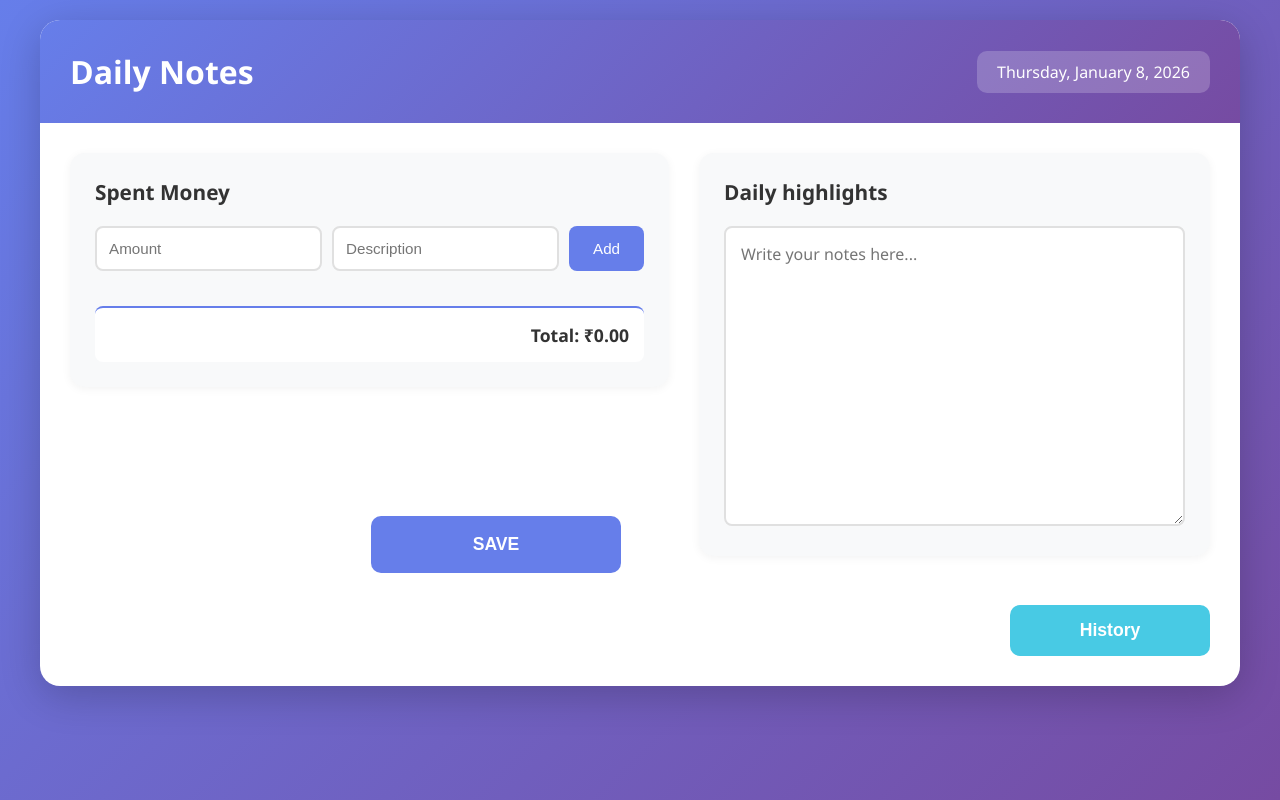
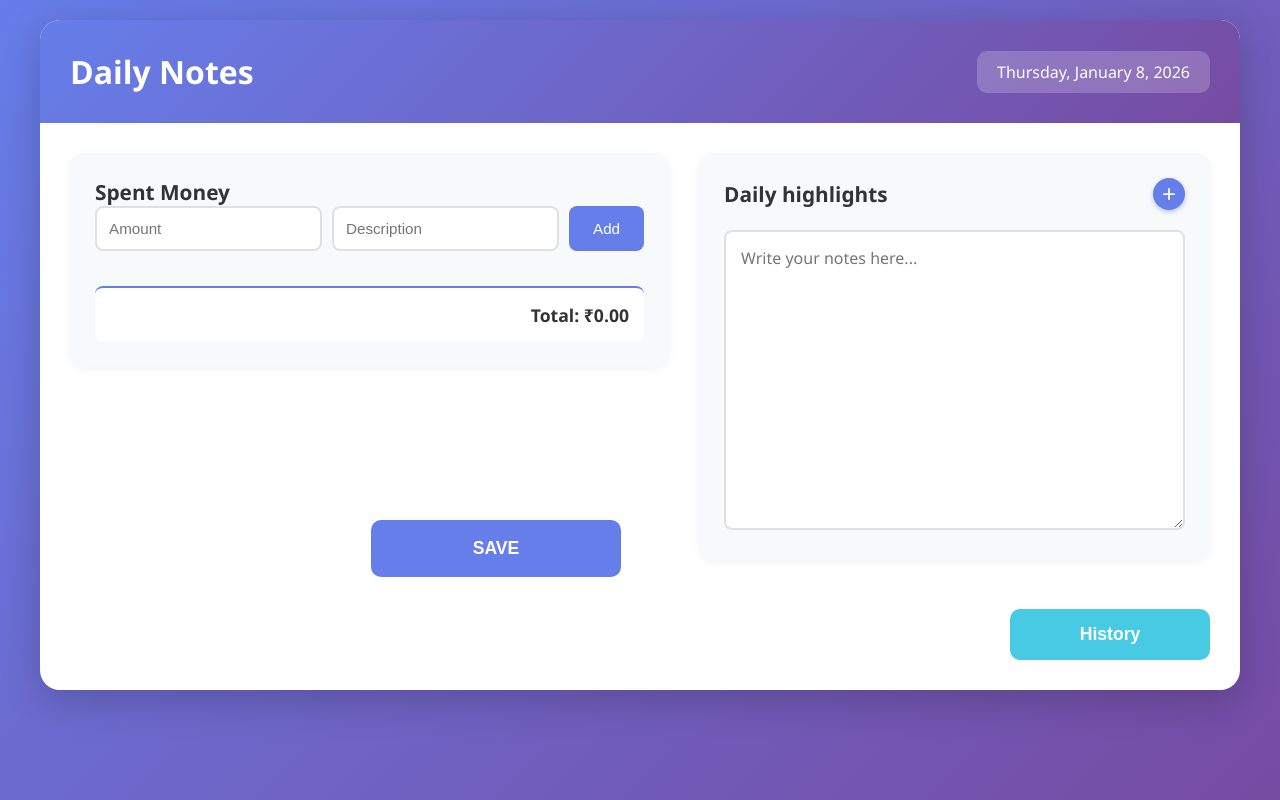
Before and after one commit to santhoshkv102003/DailyNotes, a React (Vite) app: page / in a window 1280 px wide. Built offline with nearby package versions, Linux system fonts and the light colour scheme.

Commit message:
change daily highlets

```diff
--- a/src/components/HistoryModal.jsx
+++ b/src/components/HistoryModal.jsx
@@ -95,7 +95,7 @@ const HistoryModal = ({ isOpen, onClose, onLoadHistory, onDeleteHistory, onDelet
         if (lines.length === 0) return <p>No notes for this date</p>;
 
         return lines.map((line, idx) => (
-            <p key={idx} style={{ margin: '8px 0', paddingLeft: '10px' }}>• {line.trim()}</p>
+            <p key={idx} style={{ margin: '8px 0', paddingLeft: '10px' }}>{line.trim()}</p>
         ));
     };
 
--- a/src/components/NotesSection.jsx
+++ b/src/components/NotesSection.jsx
@@ -1,10 +1,86 @@
 import React from 'react';
 
 const NotesSection = ({ notes, setNotes }) => {
+    const textareaRef = React.useRef(null);
+
+    const addNumberPoint = () => {
+        let currentText = notes || '';
+        let newNumber = 1;
+        let prefix = '';
+        let isSmartInit = false;
+
+        // Pattern to find any numbered line "1. ", "2. " etc.
+        const hasNumberedLines = /(\d+)\.\s/.test(currentText);
+
+        if (currentText && !currentText.trim().match(/^\d+\.\s/) && !hasNumberedLines) {
+            // Smart Init: Text exists but no numbers found.
+            // Treat the existing text as point 1.
+            const lines = currentText.split('\n');
+            // We need to re-construct the text.
+            // Actually, simplest way: Prepend "1. " to the first line (or all text if one line)
+            // But user might have multiple lines of text.
+            // Let's just prepend "1. " to the very beginning of the string.
+            // And then append "\n2. "
+            // Wait, if cursor is effectively at end, we just modify the whole string.
+
+            newNumber = 2;
+            isSmartInit = true; // Flag to indicate we are determining the whole new text differently
+        } else {
+            // Standard Logic: Find last number
+            // Pattern to find the last number at the beginning of a line
+            // Matches "1. ", "10. ", etc.
+            const lines = currentText.split('\n');
+
+            // Iterate backwards to find the last valid numbered line
+            for (let i = lines.length - 1; i >= 0; i--) {
+                const match = lines[i].trim().match(/^(\d+)\.\s/);
+                if (match) {
+                    newNumber = parseInt(match[1], 10) + 1;
+                    break;
+                }
+            }
+
+            // Determine prefix: if text is empty, just number.
+            // If not empty and doesn't end in newline, add newline first.
+            if (currentText && !currentText.endsWith('\n')) {
+                prefix = '\n';
+            }
+        }
+
+        let newText;
+        if (isSmartInit) {
+            newText = `1. ${currentText}\n2. `;
+        } else {
+            newText = `${currentText}${prefix}${newNumber}. `;
+        }
+
+        setNotes(newText);
+
+        // Focus and place cursor at end
+        setTimeout(() => {
+            if (textareaRef.current) {
+                textareaRef.current.focus();
+                const len = textareaRef.current.value.length;
+                textareaRef.current.setSelectionRange(len, len);
+                textareaRef.current.scrollTop = textareaRef.current.scrollHeight;
+            }
+        }, 0);
+    };
+
     return (
         <div className="notes-section">
-            <h2>Daily highlights</h2>
+            <div className="notes-header">
+                <h2>Daily highlights</h2>
+                <button
+                    className="add-point-btn"
+                    onClick={addNumberPoint}
+                    title="Add new point"
+                >
+                    +
+                </button>
+            </div>
             <textarea
+                ref={textareaRef}
                 placeholder="Write your notes here..."
                 value={notes}
                 onChange={(e) => setNotes(e.target.value)}
--- a/src/index.css
+++ b/src/index.css
@@ -65,8 +65,38 @@ body {
 .spent-money-section h2,
 .notes-section h2 {
     color: #333;
+    margin-bottom: 0;
+    /* Removed margin to align with flex container */
+    font-size: 1.3rem;
+}
+
+.notes-header {
+    display: flex;
+    justify-content: space-between;
+    align-items: center;
     margin-bottom: 20px;
-    font-size: 1.3rem;
+}
+
+.add-point-btn {
+    background: #667eea;
+    color: white;
+    border: none;
+    border-radius: 50%;
+    width: 32px;
+    height: 32px;
+    font-size: 1.5rem;
+    line-height: 1;
+    cursor: pointer;
+    display: flex;
+    justify-content: center;
+    align-items: center;
+    transition: background 0.3s, transform 0.2s;
+    box-shadow: 0 2px 5px rgba(102, 126, 234, 0.4);
+}
+
+.add-point-btn:hover {
+    background: #5568d3;
+    transform: scale(1.1);
 }
 
 .add-item {
```
Also changed, not shown: src/assets/open_book.png (added).
